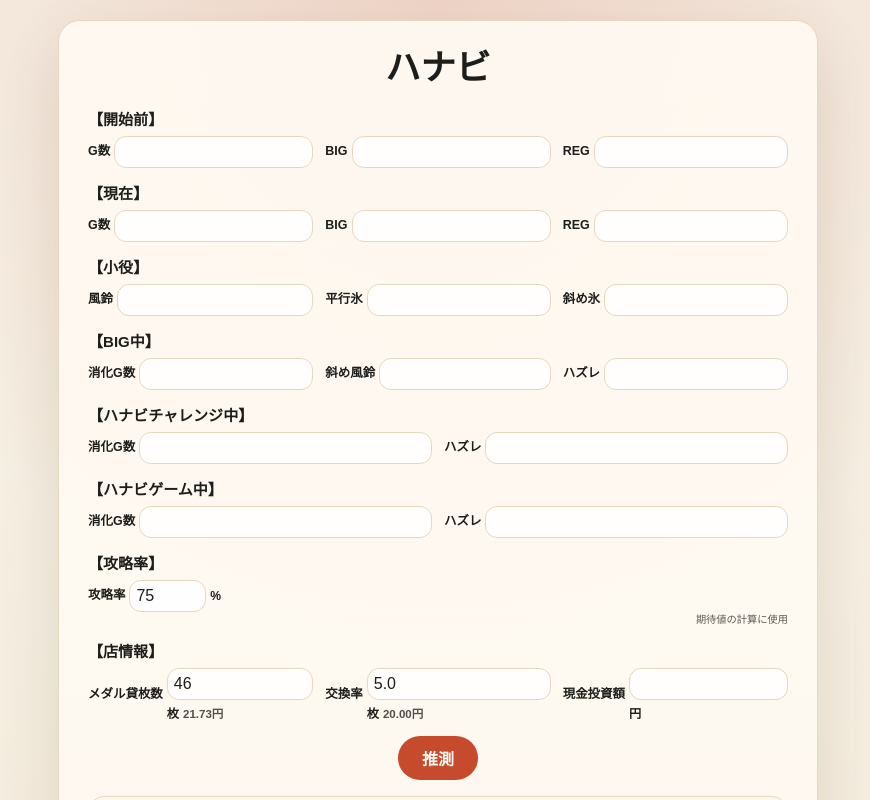
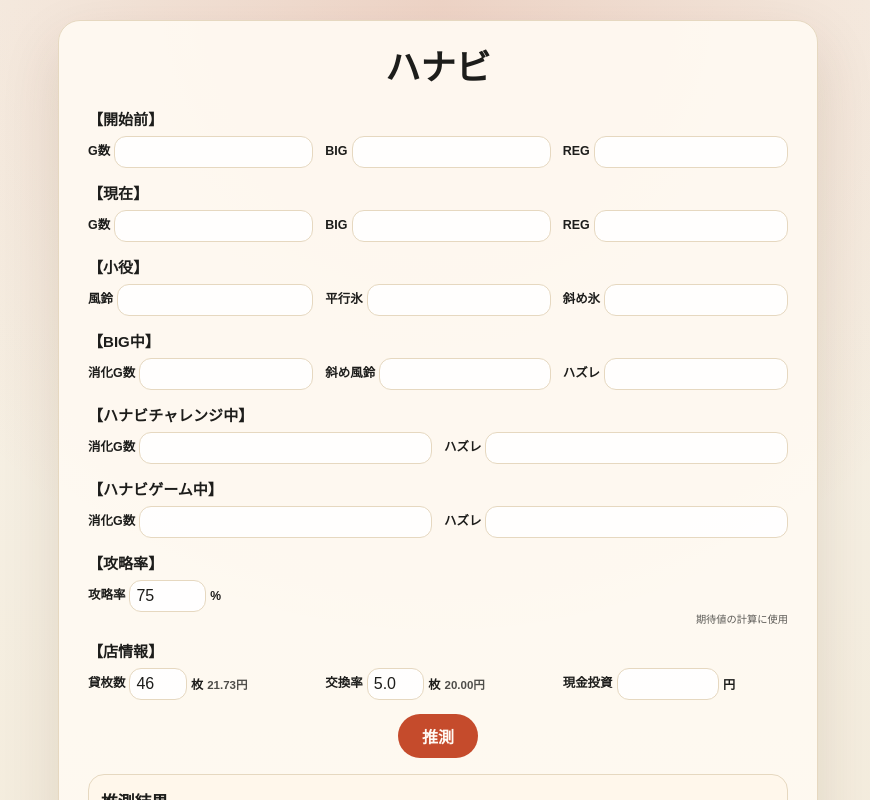
Before and after one commit to umedademu/suisoku, a Next.js app: page /hanabi in a window 1280 px wide. Shown: the top 800 px of the page, without its empty margins (202-1072 px from the left). Built offline with nearby package versions, Linux system fonts and the light colour scheme.

Commit message:
店情報ラベルと入力欄幅を調整

```diff
--- a/app/globals.css
+++ b/app/globals.css
@@ -179,6 +179,16 @@ a {
 .number-input-compact {
   width: 4.8em;
   flex: 0 0 4.8em;
+}
+
+.number-input-short {
+  width: 3.6em;
+  flex: 0 0 3.6em;
+}
+
+.number-input-medium {
+  width: 6.4em;
+  flex: 0 0 6.4em;
 }
 
 .number-input:focus {
--- a/app/hanabi/page.tsx
+++ b/app/hanabi/page.tsx
@@ -121,18 +121,21 @@ const inputGroups = [
     fields: [
       {
         key: "medalRent",
-        label: "メダル貸枚数",
-        unit: "枚"
+        label: "貸枚数",
+        unit: "枚",
+        widthClass: "number-input-short"
       },
       {
         key: "exchangeRate",
         label: "交換率",
-        unit: "枚"
+        unit: "枚",
+        widthClass: "number-input-short"
       },
       {
         key: "cashInvestment",
-        label: "現金投資額",
-        unit: "円"
+        label: "現金投資",
+        unit: "円",
+        widthClass: "number-input-medium"
       }
     ]
   }
@@ -703,7 +706,7 @@ export default function HanabiPage() {
                       <span className="input-label">{field.label}</span>
                       <span className="input-control">
                         <input
-                          className={`number-input${"compact" in field && field.compact ? " number-input-compact" : ""}`}
+                          className={`number-input${"compact" in field && field.compact ? " number-input-compact" : ""}${"widthClass" in field && field.widthClass ? ` ${field.widthClass}` : ""}`}
                           type="number"
                           inputMode="numeric"
                           value={inputValues[field.key]}
```
Also changed, not shown: 1 other file (tests, documents, lock files or other folders).
